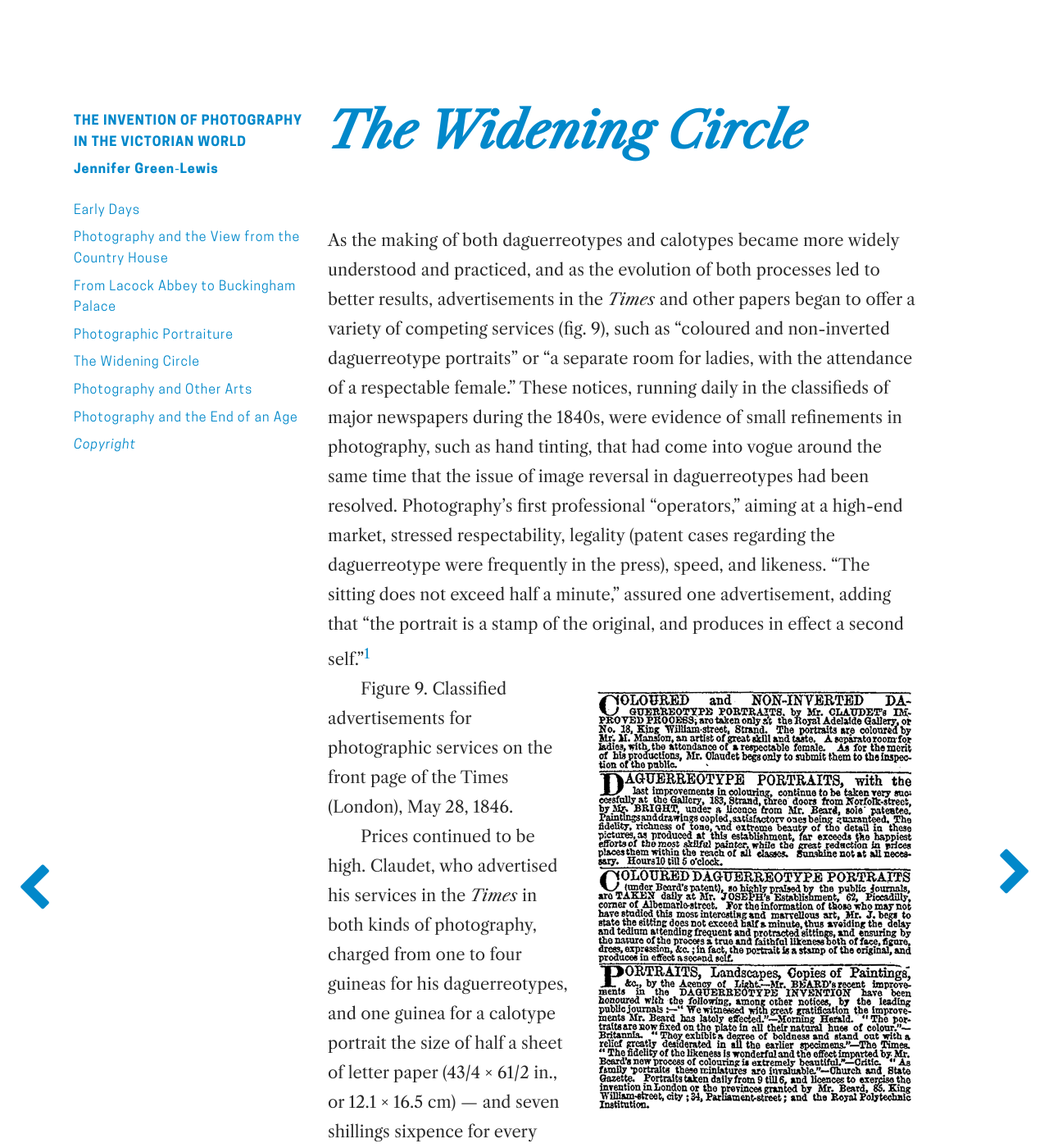
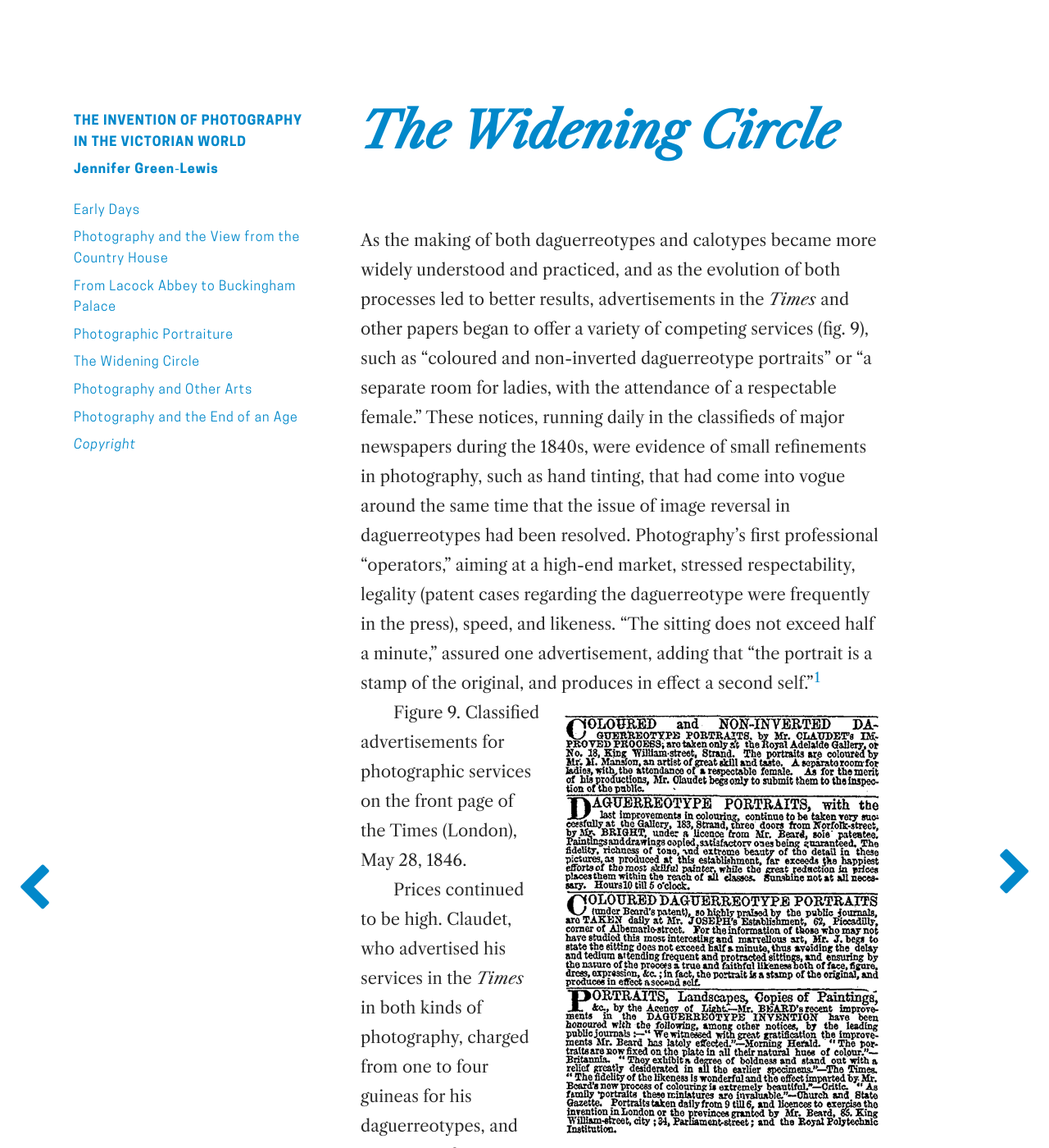
Before and after one commit to thegetty/inventionofphoto-jekyll, a Jekyll site: the page built from _posts/2015-01-05-widening_circle.md, in a window 1280 px wide and 1400 px high. Shown: the whole window at 82% size. Built offline with Jekyll 4.4.1, drawn with Linux system fonts in a browser that asks for light colours; some web fonts are replaced.

Commit message:
Change structure of article width styling

```diff
--- a/assets/styles/base.css
+++ b/assets/styles/base.css
@@ -144,6 +144,136 @@ a:hover {
 }
 
 article {
+	width: 100%;
+	margin: 0;
+  padding: 0;
+}
+
+article p, article header, article .footnotes {
+  width: 50%;
+  max-width: 720px;
+  min-width: 440px;
+	margin-left: 440px;
+}
+
+article .footnotes p {
+  margin-left: 0px;
+}
+
+article header {
+  margin-top: 120px;
+}
+
+article p {
+  text-indent: 2em;
+}
+
+article p:first-of-type {
+	text-indent: 0;
+}
+
+article sup {
+  margin-left: 1px;
+  line-height: 0;
+}
+
+blockquote {
+	margin: 1em 2em;
+	font-style: italic;
+}
+
+blockquote cite {
+	font-size: .7em;
+}
+
+blockquote p em {
+  font-family: Libre_Caslon_Text;
+	font-style: normal;
+}
+
+blockquote + p {
+  text-indent: 0;
+}
+
+article img {
+	width: 400px;
+	float: right;
+	margin: 1em 0 0 20px;
+	max-width: 100%;
+}
+
+p img, figcaption {
+	width: 400px;
+	float: right;
+	margin: 1em 0px 1em 20px;
+	max-width: 100%;
+	font-size: .85em;
+	font-family: CooperHewitt_Semibold, Helvetica, Arial, sans-serif;
+	line-height: 1.6em;
+	text-indent: 0;
+}
+
+figcaption em {
+	font-family: CooperHewitt_SemiboldItalic, Helvetica, Arial, sans-serif;
+}
+
+figcaption strong {
+	font-family: CooperHewitt_Heavy, Helvetica, Arial, sans-serif;
+}
+
+/*img + span em {
+	font-family: CooperHewitt_SemiboldItalic, Helvetica, Arial, sans-serif;
+}
+
+img + span strong {
+	font-family: CooperHewitt_Heavy, Helvetica, Arial, sans-serif;
+}*/
+
+h1 {
+	font-size: 4em;
+	font-family: CooperHewitt_Bold, Helvetica, Arial, sans-serif;
+	color: #fff;
+	line-height: 1.35em;
+	margin-bottom: .5em;
+}
+
+h2 {
+  font-family: Libre_Caslon_Text_Italic;
+	font-size: 3em;
+	margin-bottom: 1.25em;
+	margin-top: .5em;
+	color: #0188ca;
+	line-height: 1.35em;
+}
+
+h2.chapter-number {
+	font-family: CooperHewitt_Bold, Helvetica, Arial, sans-serif;
+	text-transform: uppercase;
+	font-size: 1em;
+	font-weight: 900;
+}
+
+h3 {
+	font-size: 2em;
+	margin: 1em 0 .5em;
+	line-height: 1.55em;
+}
+
+h3 + p {
+	text-indent: 0;
+}
+
+h4 {
+	font-family: CooperHewitt_Medium, Helvetica, Arial, sans-serif;
+	margin: 1em 0;
+	text-transform: uppercase;
+}
+
+/*
+
+LAst version
+
+article {
 	width: 720px;
 	margin-left: 400px;
 	margin-top: 120px;
@@ -247,4 +377,4 @@ h4 {
 	font-family: CooperHewitt_Medium, Helvetica, Arial, sans-serif;
 	margin: 1em 0;
 	text-transform: uppercase;
-}
+}*/
```
